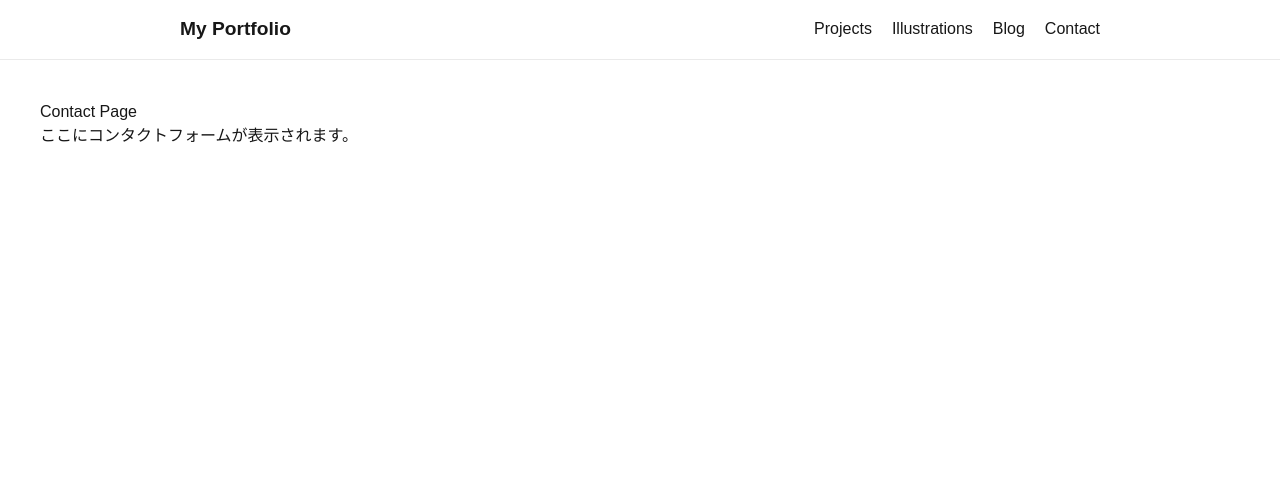
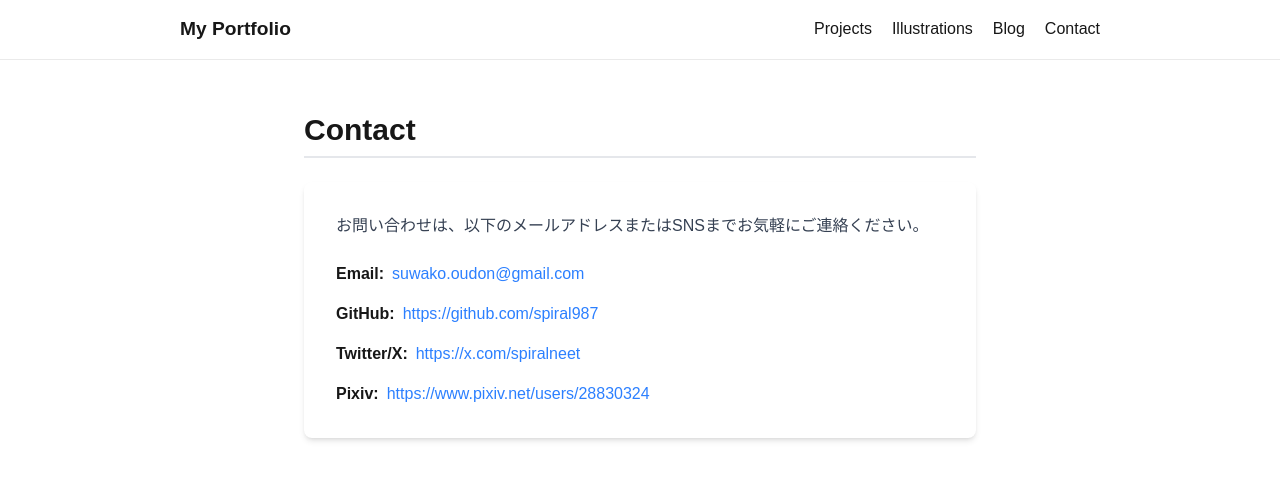
Before and after one commit to spiral987/portfolio, a Next.js app: page /contact in a window 1280 px wide. Shown: the top 480 px of the page. Built offline with nearby package versions, Linux system fonts and the light colour scheme.

Commit message:
feat:contactページを対応させる

```diff
--- /dev/null
+++ b/public/contact/index.md
@@ -0,0 +1,8 @@
+---
+email: 'suwako.oudon@gmail.com'
+githubUrl: 'https://github.com/spiral987'
+twitterUrl: 'https://x.com/spiralneet'
+pixivUrl: 'https://www.pixiv.net/users/28830324' # 他のサイトがあれば
+---
+
+お問い合わせは、上記メールアドレスまでお願いいたします。制作のご依頼やご相談など、お気軽にご連絡ください。
--- a/src/app/contact/page.tsx
+++ b/src/app/contact/page.tsx
@@ -1,9 +1,55 @@
 // src/app/contact/page.tsx
-export default function ContactPage() {
+
+import { GetContactInfoUseCase } from '@/use-cases/contact/getContactInfoUseCase';
+import { FileSystemContactRepository } from '@/infrastructure/repositories/file-system/fileSystemContactRepository';
+
+export default async function ContactPage() {
+  const contactRepository = new FileSystemContactRepository();
+  const getContactInfoUseCase = new GetContactInfoUseCase(contactRepository);
+  const contactInfo = await getContactInfoUseCase.execute();
+
   return (
-    <div style={{ padding: '20px' }}>
-      <h1>Contact Page</h1>
-      <p>ここにコンタクトフォームが表示されます。</p>
+    <div className="max-w-2xl mx-auto py-8">
+      <h1 className="text-3xl font-bold mb-6 pb-2 border-b-2 border-gray-200 dark:border-gray-700">
+        Contact
+      </h1>
+      <div className="bg-white dark:bg-gray-800 p-8 rounded-lg shadow-md">
+        <p className="mb-6 text-gray-700 dark:text-gray-300">
+          お問い合わせは、以下のメールアドレスまたはSNSまでお気軽にご連絡ください。
+        </p>
+        <div className="space-y-4">
+          <p>
+            <strong className="font-semibold">Email:</strong>
+            <a href={`mailto:${contactInfo.email.value}`} className="ml-2 text-blue-500 hover:underline">
+              {contactInfo.email.value}
+            </a>
+          </p>
+          {contactInfo.githubUrl && (
+            <p>
+              <strong className="font-semibold">GitHub:</strong>
+              <a href={contactInfo.githubUrl.value} target="_blank" rel="noopener noreferrer" className="ml-2 text-blue-500 hover:underline">
+                {contactInfo.githubUrl.value}
+              </a>
+            </p>
+          )}
+          {contactInfo.twitterUrl && (
+            <p>
+              <strong className="font-semibold">Twitter/X:</strong>
+              <a href={contactInfo.twitterUrl.value} target="_blank" rel="noopener noreferrer" className="ml-2 text-blue-500 hover:underline">
+                {contactInfo.twitterUrl.value}
+              </a>
+            </p>
+          )}
+           {contactInfo.pixivUrl && (
+            <p>
+              <strong className="font-semibold">Pixiv:</strong>
+              <a href={contactInfo.pixivUrl.value} target="_blank" rel="noopener noreferrer" className="ml-2 text-blue-500 hover:underline">
+                {contactInfo.pixivUrl.value}
+              </a>
+            </p>
+          )}
+        </div>
+      </div>
     </div>
   );
 }
--- a/src/app/page.tsx
+++ b/src/app/page.tsx
@@ -1,26 +1,28 @@
 // src/app/page.tsx
 
 import { GetFeaturedProjectsUseCase } from '@/use-cases/project/getFeaturedProjectsUseCase';
+import { GetContactInfoUseCase } from '@/use-cases/contact/getContactInfoUseCase';
 import { GetLatestBlogPostsUseCase } from '@/use-cases/blogPost/getLatestBlogPostsUseCase';
-//import { InMemoryProjectRepository } from '@/infrastructure/repositories/in-memory/inMemoryProjectRepository';
 import { FileSystemProjectRepository } from '@/infrastructure/repositories/file-system/fileSystemProjectRepository';
+import { FileSystemContactRepository } from '@/infrastructure/repositories/file-system/fileSystemContactRepository';
 import { InMemoryBlogPostRepository } from '@/infrastructure/repositories/in-memory/inMemoryBlogPostRepository';
-import { CONTACT_INFO } from '@/lib/constants';
 
 // 作成したコンポーネントをインポート
 import { ProjectCard } from '@/app/components/ProjectCard';
 import { BlogPostCard } from '@/app/components/BlogPostCard';
 
 export default async function HomePage() {
-  //const projectRepository = new InMemoryProjectRepository();
   const projectRepository = new FileSystemProjectRepository();
   const blogPostRepository = new InMemoryBlogPostRepository();
+  const contactRepository = new FileSystemContactRepository();
 
   const getFeaturedProjectsUseCase = new GetFeaturedProjectsUseCase(projectRepository);
   const getLatestBlogPostsUseCase = new GetLatestBlogPostsUseCase(blogPostRepository);
+  const getContactInfoUseCase = new GetContactInfoUseCase(contactRepository);
 
   const featuredProjects = await getFeaturedProjectsUseCase.execute();
   const latestBlogPosts = await getLatestBlogPostsUseCase.execute(3); // 最新3件に
+  const contactInfo = await getContactInfoUseCase.execute();
 
   // 自己紹介文を更新
   const bio = "Spiral987のサイトへようこそ。私は、ソフトウェアエンジニアであり、イラストレーターです。ここでは、私の注目作品や最新のブログ記事を紹介しています。";
@@ -32,11 +34,11 @@ export default async function HomePage() {
       <section className="text-center my-12 p-8 bg-gray-50 dark:bg-gray-800 rounded-xl">
         <p className="text-lg leading-relaxed text-gray-800 dark:text-gray-200">{bio}</p>
         <div className="mt-6 flex justify-center items-center gap-6 text-sm text-gray-500 dark:text-gray-400">
-          <a href={`mailto:${CONTACT_INFO.email.value}`} className="hover:text-blue-500 dark:hover:text-blue-400">
-            {CONTACT_INFO.email.value}
+          <a href={`mailto:${contactInfo.email.value}`} className="hover:text-blue-500 dark:hover:text-blue-400">
+            {contactInfo.email.value}
           </a>
-          {CONTACT_INFO.githubUrl && (
-            <a href={CONTACT_INFO.githubUrl.value} target="_blank" rel="noopener noreferrer" className="hover:text-gray-800 dark:hover:text-gray-200">
+          {contactInfo.githubUrl && (
+            <a href={contactInfo.githubUrl.value} target="_blank" rel="noopener noreferrer" className="hover:text-gray-800 dark:hover:text-gray-200">
               GitHub
             </a>
           )}
--- a/src/domain/entities/contactInfo.ts
+++ b/src/domain/entities/contactInfo.ts
@@ -12,6 +12,7 @@ export interface ContactInfo {
   websiteUrl?: Url | null;      // 個人のウェブサイトURL (Urlバリューオブジェクト, オプション)
   githubUrl?: Url | null;       // GitHubプロフィールURL (Urlバリューオブジェクト, オプション)
   twitterUrl?: Url | null;      // Twitter/XプロフィールURL (Urlバリューオブジェクト, オプション)
+  pixivUrl?: Url | null;        // PixivプロフィールURL (Urlバリューオブジェクト, オプション)
 }
 
 /**
--- /dev/null
+++ b/src/infrastructure/repositories/contactRepository.ts
@@ -0,0 +1,7 @@
+// src/infrastructure/repositories/contactRepository.ts
+
+import { ContactInfo } from "@/domain/entities/contactInfo";
+
+export interface IContactRepository {
+  getContactInfo(): Promise<ContactInfo>;
+}
--- /dev/null
+++ b/src/infrastructure/repositories/file-system/fileSystemContactRepository.ts
@@ -0,0 +1,47 @@
+// src/infrastructure/repositories/file-system/fileSystemContactRepository.ts
+
+import { IContactRepository } from '../contactRepository';
+import { ContactInfo } from '@/domain/entities/contactInfo';
+import { EmailAddress } from '@/domain/value-objects/emailAddress';
+import { Url } from '@/domain/value-objects/url';
+import fs from 'fs';
+import path from 'path';
+import matter from 'gray-matter';
+//import { remark } from 'remark';
+//import html from 'remark-html';
+
+type ContactFrontmatter = {
+  email: string;
+  websiteUrl?: string | null;
+  githubUrl?: string | null;
+  twitterUrl?: string | null;
+  pixivUrl?: string | null; // PixivのURLを追加
+};
+
+const contactFilePath = path.join(process.cwd(), 'public/contact/index.md');
+
+export class FileSystemContactRepository implements IContactRepository {
+
+    /*
+  private async processMarkdown(content: string): Promise<string> {
+    const processedContent = await remark().use(html).process(content);
+    return processedContent.toString();
+  }
+  */
+  async getContactInfo(): Promise<ContactInfo> {
+    const fileContents = fs.readFileSync(contactFilePath, 'utf8');
+    const matterResult = matter(fileContents);
+    const data = matterResult.data as ContactFrontmatter;
+
+    // contentは現状使いませんが、将来のために処理しておきます。
+    // const contentHtml = await this.processMarkdown(matterResult.content);
+
+    return {
+      email: EmailAddress.create(data.email),
+      websiteUrl: data.websiteUrl ? Url.create(data.websiteUrl) : null,
+      githubUrl: data.githubUrl ? Url.create(data.githubUrl) : null,
+      twitterUrl: data.twitterUrl ? Url.create(data.twitterUrl) : null,
+      pixivUrl: data.pixivUrl ? Url.create(data.pixivUrl) : null, // PixivのURLを追加
+    };
+  }
+}
--- a/src/lib/constants.ts
+++ /dev/null
@@ -1,10 +0,0 @@
-// src/lib/constants.ts
-import { Url } from '@/domain/value-objects/url';
-import { EmailAddress } from '@/domain/value-objects/emailAddress';
-
-export const CONTACT_INFO = {
-  email: EmailAddress.create('suwako.oudon@gmail.com'),
-  githubUrl: Url.create('https://github.com/spiral987'),
-  twitterUrl: Url.create('https://x.com/spiralneet'),
-  websiteUrl: null,
-};
--- /dev/null
+++ b/src/use-cases/contact/getContactInfoUseCase.ts
@@ -0,0 +1,16 @@
+// src/use-cases/contact/getContactInfoUseCase.ts
+
+import { ContactInfo } from "@/domain/entities/contactInfo";
+import { IContactRepository } from "@/infrastructure/repositories/contactRepository";
+
+export class GetContactInfoUseCase {
+    private readonly contactRepository: IContactRepository;
+
+    constructor(contactRepository: IContactRepository) {
+        this.contactRepository = contactRepository;
+    }
+
+    async execute(): Promise<ContactInfo> {
+        return this.contactRepository.getContactInfo();
+    }
+}
```
